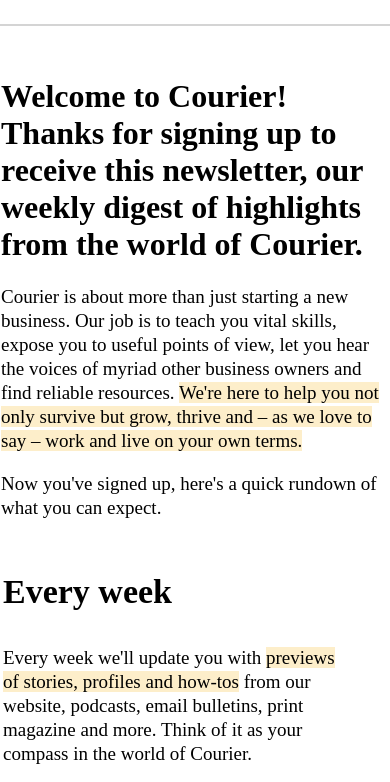
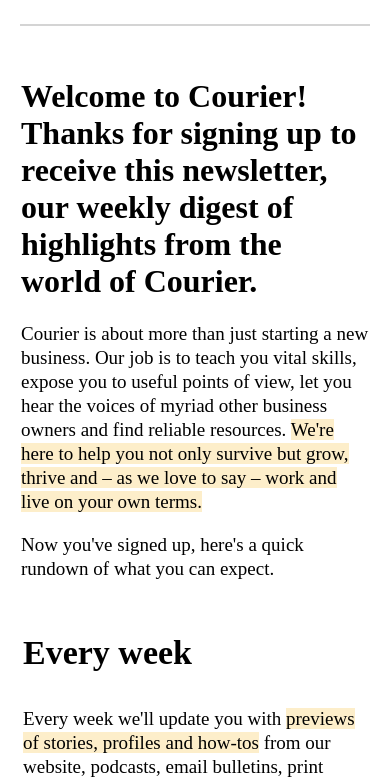
Before and after one commit to abuiko/email_courier, a plain HTML site: page index.html in a window 390 px wide. Shown: the part 281-1063 px from the top of the page. Drawn offline with Linux system fonts and the light colour scheme.

Commit message:
add padding for mobile

```diff
--- a/index.html
+++ b/index.html
@@ -29,6 +29,13 @@
             max-width: 100%;
             display: inline-block;
             vertical-align: top;
+        }
+
+        @media screen and (max-width: 600px) {
+            .wrapper {
+                padding: 0px 20px !important;
+            }
+
         }
     </style>
 
```
